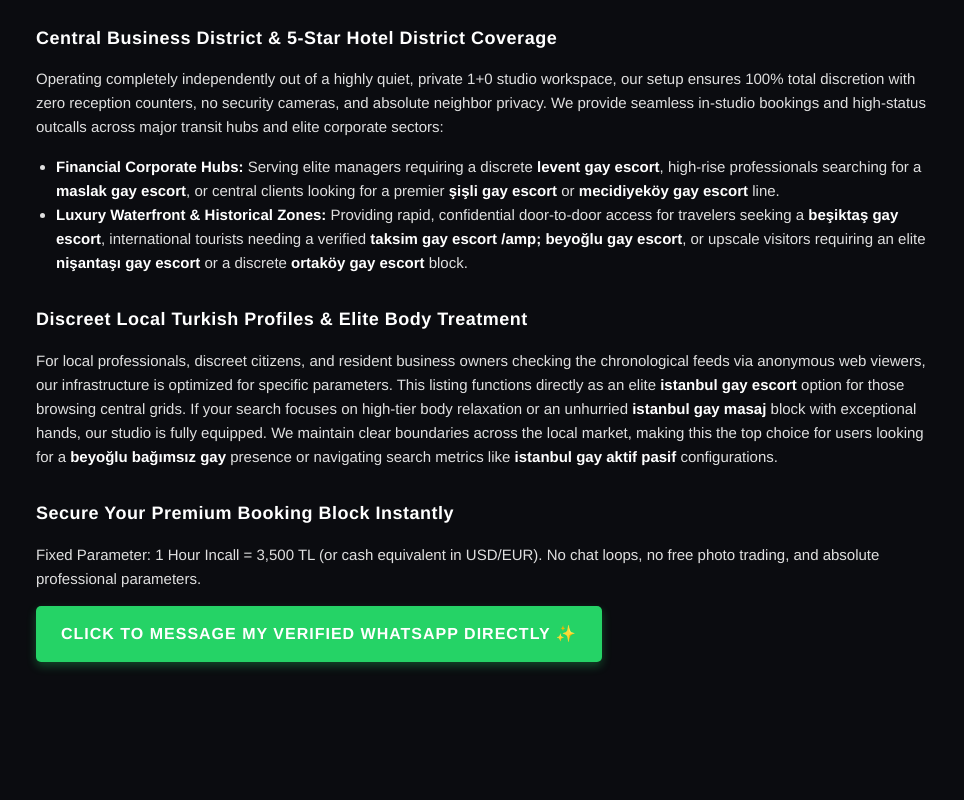
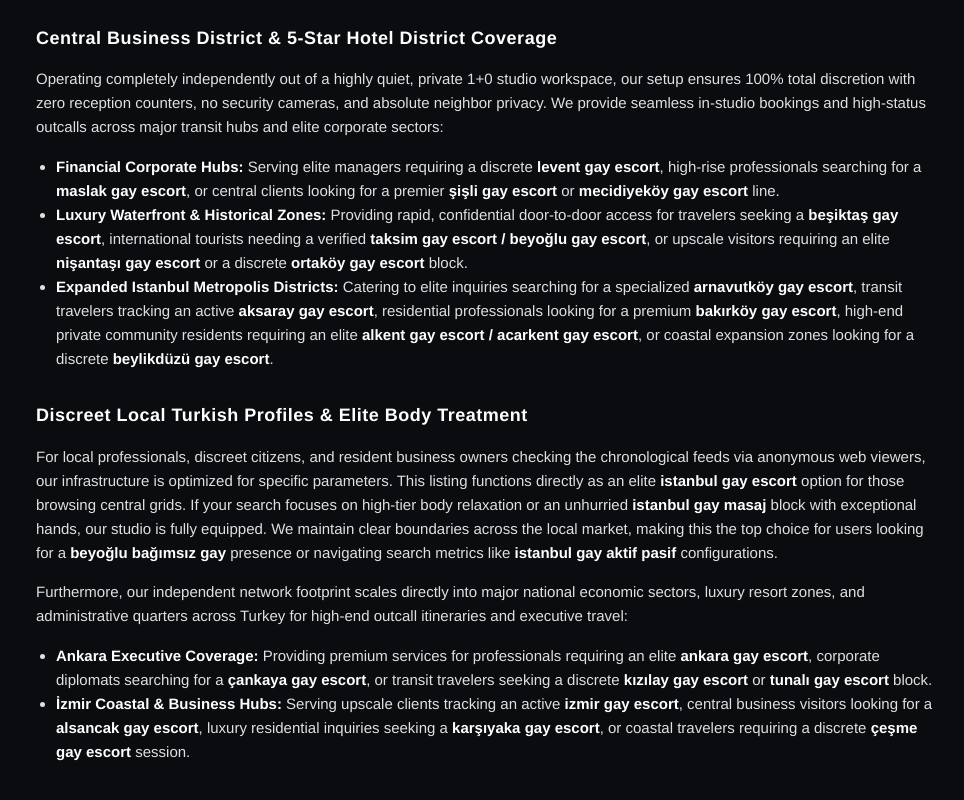
Before and after one commit to togot0733-max/istanbul-gay, a plain HTML site: page index.html in a window 1280 px wide. Shown: the part 1437-2237 px from the top of the page, without its empty margins (154-1118 px from the left). Before the commit the page ends 2119 px from the top, so only its background shows below. Drawn offline with Linux system fonts and the light colour scheme.

Commit message:
Update index.html

```diff
--- a/index.html
+++ b/index.html
@@ -100,7 +100,8 @@
 
     <ul>
         <li><b>Financial Corporate Hubs:</b> Serving elite managers requiring a discrete <b>levent gay escort</b>, high-rise professionals searching for a <b>maslak gay escort</b>, or central clients looking for a premier <b>şişli gay escort</b> or <b>mecidiyeköy gay escort</b> line.</li>
-        <li><b>Luxury Waterfront & Historical Zones:</b> Providing rapid, confidential door-to-door access for travelers seeking a <b>beşiktaş gay escort</b>, international tourists needing a verified <b>taksim gay escort /amp; beyoğlu gay escort</b>, or upscale visitors requiring an elite <b>nişantaşı gay escort</b> or a discrete <b>ortaköy gay escort</b> block.</li>
+        <li><b>Luxury Waterfront & Historical Zones:</b> Providing rapid, confidential door-to-door access for travelers seeking a <b>beşiktaş gay escort</b>, international tourists needing a verified <b>taksim gay escort / beyoğlu gay escort</b>, or upscale visitors requiring an elite <b>nişantaşı gay escort</b> or a discrete <b>ortaköy gay escort</b> block.</li>
+        <li><b>Expanded Istanbul Metropolis Districts:</b> Catering to elite inquiries searching for a specialized <b>arnavutköy gay escort</b>, transit travelers tracking an active <b>aksaray gay escort</b>, residential professionals looking for a premium <b>bakırköy gay escort</b>, high-end private community residents requiring an elite <b>alkent gay escort / acarkent gay escort</b>, or coastal expansion zones looking for a discrete <b>beylikdüzü gay escort</b>.</li>
     </ul>
 
     <!-- SECTION 4: LOCAL ADVERTISING TARGETS -->
@@ -108,14 +109,8 @@
 
     <p>For local professionals, discreet citizens, and resident business owners checking the chronological feeds via anonymous web viewers, our infrastructure is optimized for specific parameters. This listing functions directly as an elite <b>istanbul gay escort</b> option for those browsing central grids. If your search focuses on high-tier body relaxation or an unhurried <b>istanbul gay masaj</b> block with exceptional hands, our studio is fully equipped. We maintain clear boundaries across the local market, making this the top choice for users looking for a <b>beyoğlu bağımsız gay</b> presence or navigating search metrics like <b>istanbul gay aktif pasif</b> configurations.</p>
 
-    <!-- SECTION 5: CALL TO ACTION WIREFRAME -->
-    <h2>Secure Your Premium Booking Block Instantly</h2>
-    <p>Fixed Parameter: 1 Hour Incall = 3,500 TL (or cash equivalent in USD/EUR). No chat loops, no free photo trading, and absolute professional parameters.</p>
+    <p>Furthermore, our independent network footprint scales directly into major national economic sectors, luxury resort zones, and administrative quarters across Turkey for high-end outcall itineraries and executive travel:</p>
 
-    <!-- Direct link layout widget directly to your WhatsApp click-to-chat API -->
-    <a href="https://wa.me" style="display:inline-block; padding:15px 25px; background-color:#25D366; color:white; font-weight:bold; text-decoration:none; border-radius:5px; text-transform:uppercase; letter-spacing:1px; box-shadow:0 4px 10px rgba(37,211,102,0.3);">
-        Click to Message My Verified WhatsApp Directly ✨
-    </a>
-
-</body>
-</html>
+    <ul>
+        <li><b>Ankara Executive Coverage:</b> Providing premium services for professionals requiring an elite <b>ankara gay escort</b>, corporate diplomats searching for a <b>çankaya gay escort</b>, or transit travelers seeking a discrete <b>kızılay gay escort</b> or <b>tunalı gay escort</b> block.</li>
+        <li><b>İzmir Coastal & Business Hubs:</b> Serving upscale clients tracking an active <b>izmir gay escort</b>, central business visitors looking for a <b>alsancak gay escort</b>, luxury residential inquiries seeking a <b>karşıyaka gay escort</b>, or coastal travelers requiring a discrete <b>çeşme gay escort</b> session.</li>
```
